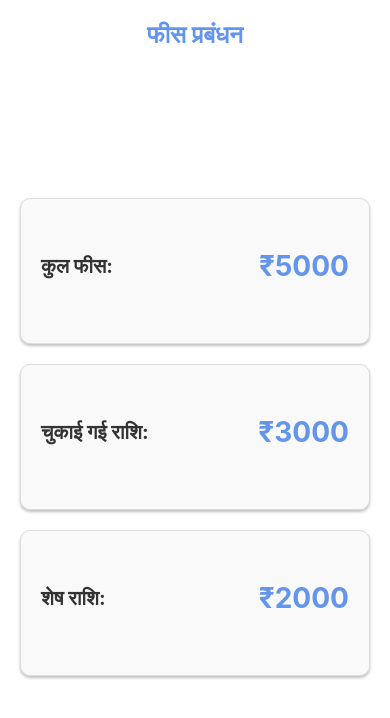
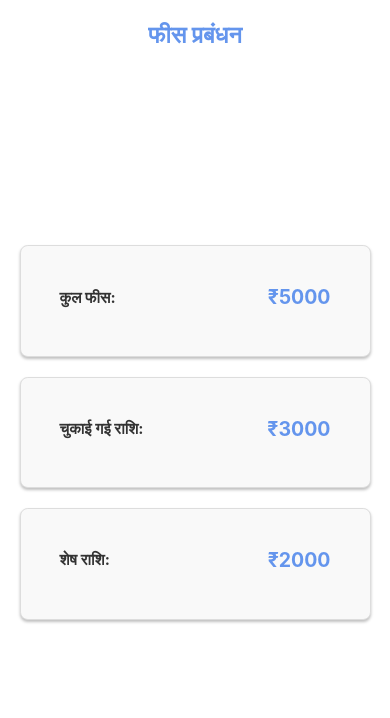
Before and after one commit to CogradDev/merabachhaapp, a React Native app: screen /fees in a window 390 px wide. Shown: the top 718 px of the page. Built offline with nearby package versions, Linux system fonts and the light colour scheme.

Commit message:
permission screen and notification with the wrapup of everything into progress report screen

```diff
--- a/screens/ComplaintsScreen.js
+++ b/screens/ComplaintsScreen.js
@@ -196,14 +196,14 @@ const ComplaintsScreen = () => {
         style={[styles.button, isRecording && styles.activeButton]}>
         {isRecording ? (
           <>
-            <Stop size={30} color="red" />
+            <Stop size={width * 0.1} color="red" />
             <Text style={styles.buttonText}>
               रिकॉर्डिंग रोकने के लिए टैप करें
             </Text>
           </>
         ) : (
           <>
-            <MicroPhoneAlt size={30} color="black" />
+            <MicroPhoneAlt size={width * 0.1} color="black" />
             <Text style={styles.buttonText}>
               आवाज रिकॉर्ड करने के लिए टैप करें
             </Text>
@@ -217,9 +217,9 @@ const ComplaintsScreen = () => {
             onPress={() => playAudio(audioPath)}
             style={styles.playButton}>
             {isPlaying ? (
-              <Pause size={30} color="black" />
+              <Pause size={width * 0.08} color="black" />
             ) : (
-              <Play size={30} color="black" />
+              <Play size={width * 0.08} color="black" />
             )}
           </TouchableOpacity>
           <View style={styles.audioControls}>
@@ -257,7 +257,7 @@ const styles = StyleSheet.create({
     padding: 20,
   },
   heading: {
-    fontSize: 24,
+    fontSize: width * 0.05,
     fontWeight: 'bold',
     marginBottom: 20,
   },
@@ -269,17 +269,17 @@ const styles = StyleSheet.create({
     marginBottom: 10,
   },
   subHeading: {
-    fontSize: 18,
+    fontSize: width * 0.04,
     fontWeight: 'bold',
     color: '#333333',
   },
   button: {
-    marginVertical: 140,
-    padding: 40,
+    marginVertical: width * 0.2,
+    padding: width * 0.08,
     backgroundColor: '#F0F0F0',
     borderRadius: 100,
-    height: 180,
-    width: 180,
+    height: width * 0.45,
+    width: width * 0.45,
     alignItems: 'center',
   },
   activeButton: {
@@ -287,11 +287,11 @@ const styles = StyleSheet.create({
   },
 
   buttonText: {
-    fontSize: 16,
+    fontSize: width * 0.04,
     fontWeight: 'bold',
-    marginTop: 50,
+    marginTop: width * 0.13,
     textAlign: 'center',
-    width: 140,
+    width: width * 0.35,
   },
 
   playbackContainer: {
@@ -305,54 +305,54 @@ const styles = StyleSheet.create({
     justifyContent: 'space-evenly',
     alignItems: 'center',
     width: '100%',
-    marginVertical: 20,
+    marginVertical: width * 0.05,
   },
   controlText: {
-    fontSize: 18,
+    fontSize: width * 0.036,
     fontWeight: 'bold',
     color: '#FFFFFF',
-    paddingHorizontal: 20,
-    paddingVertical: 12,
+    paddingHorizontal: width * 0.05,
+    paddingVertical: width * 0.03,
     borderRadius: 10,
     backgroundColor: '#007AFF',
   },
   playButton: {
-    marginVertical: 10,
-    padding: 15,
+    marginVertical: width * 0.03,
+    padding: width * 0.06,
     backgroundColor: '#F0F0F0',
-    borderRadius: 50,
-    height: 80,
-    width: 80,
+    borderRadius: width * 0.1,
+    height: width * 0.16,
+    width: width * 0.16,
   },
   recordingItem: {
     flexDirection: 'row',
     justifyContent: 'space-between',
     alignItems: 'center',
-    paddingVertical: 12,
-    paddingHorizontal: 20,
+    paddingVertical: width * 0.036,
+    paddingHorizontal: width * 0.1,
     borderBottomWidth: 1,
     borderBottomColor: '#CCCCCC',
     width: '100%',
   },
   recordingName: {
-    fontSize: 16,
+    fontSize: width * 0.028,
     fontWeight: 'bold',
     color: '#333333',
   },
   recordingDate: {
-    fontSize: 14,
+    fontSize: width * 0.024,
     color: '#666666',
   },
   recordingStatus: {
-    fontSize: 14,
+    fontSize: width * 0.024,
     color: '#FF5733',
     fontWeight: 'bold',
   },
   submittedFileName: {
-    fontSize: 18,
+    fontSize: width * 0.036,
     fontWeight: 'bold',
     color: '#333333',
-    marginTop: 20,
+    marginTop: width * 0.05,
   },
 });
 
--- a/screens/FeesManagementScreen.js
+++ b/screens/FeesManagementScreen.js
@@ -1,5 +1,7 @@
 import React from 'react';
-import { View, Text, Button, StyleSheet } from 'react-native';
+import { View, Text, Button, StyleSheet, Dimensions } from 'react-native';
+
+const { width } = Dimensions.get('window');
 
 const FeesManagementScreen = () => {
   const totalFees = 5000;
@@ -7,35 +9,33 @@ const FeesManagementScreen = () => {
   const remainingBalance = totalFees - paidAmount;
 
   const handlePayment = () => {
-    // Hypothetical payment function, can be replaced with actual payment logic
     console.log('Payment successful!');
   };
 
   return (
     <View style={styles.container}>
-      <Text style={[styles.heading, { color: '#6495ed' }]}>फीस प्रबंधन</Text>
+      <Text style={[styles.heading, { color: '#6495ed', fontSize: width * 0.06 }]}>फीस प्रबंधन</Text>
 
       <View style={styles.content}>
         <View style={styles.box}>
           <View style={styles.infoBox}>
-            <Text style={styles.infoLabel}>कुल फीस:</Text>
-            <Text style={styles.infoValue}>₹{totalFees}</Text>
+            <Text style={[styles.infoLabel, { fontSize: width * 0.04 }]}>कुल फीस:</Text>
+            <Text style={[styles.infoValue, { fontSize: width * 0.05 }]}>₹{totalFees}</Text>
           </View>
         </View>
         <View style={styles.box}>
           <View style={styles.infoBox}>
-            <Text style={styles.infoLabel}>चुकाई गई राशि:</Text>
-            <Text style={styles.infoValue}>₹{paidAmount}</Text>
+            <Text style={[styles.infoLabel, { fontSize: width * 0.04 }]}>चुकाई गई राशि:</Text>
+            <Text style={[styles.infoValue, { fontSize: width * 0.05 }]}>₹{paidAmount}</Text>
           </View>
         </View>
         <View style={styles.box}>
           <View style={styles.infoBox}>
-            <Text style={styles.infoLabel}>शेष राशि:</Text>
-            <Text style={styles.infoValue}>₹{remainingBalance}</Text>
+            <Text style={[styles.infoLabel, { fontSize: width * 0.04 }]}>शेष राशि:</Text>
+            <Text style={[styles.infoValue, { fontSize: width * 0.05 }]}>₹{remainingBalance}</Text>
           </View>
         </View>
       </View>
-      {/* <Button title="Make Payment" onPress={handlePayment} color="#009688" /> */}
     </View>
   );
 };
@@ -44,59 +44,44 @@ const styles = StyleSheet.create({
   container: {
     flex: 1,
     backgroundColor: '#fff',
-    paddingHorizontal: 20,
-    padding: 20, // Add padding top for the header
+    paddingHorizontal: width * 0.05,
+    paddingVertical: width * 0.05,
   },
   heading: {
-    fontSize: 24,
     fontWeight: 'bold',
-    marginBottom: 20,
+    marginBottom: width * 0.03,
     textAlign: 'center',
   },
-  title: {
-    fontSize: 28,
-    fontWeight: 'bold',
-    color: '#333',
-  },
   content: {
-    flex: 1, // Take remaining space after header and button
-    justifyContent: 'center', // Center content vertically
+    flex: 1,
+    justifyContent: 'center',
   },
   box: {
     backgroundColor: '#f9f9f9',
     borderWidth: 1,
     borderColor: '#ddd',
-    borderRadius: 10,
-    padding: 20,
-    marginBottom: 20,
-    paddingVertical :50,
-    elevation: 3, // Add elevation for shadow effect (Android)
-    shadowColor: '#000', // Shadow color (iOS)
-    shadowOffset: { width: 0, height: 2 }, // Shadow offset (iOS)
-    shadowOpacity: 0.25, // Shadow opacity (iOS)
-    shadowRadius: 3, // Shadow radius (iOS)
+    borderRadius: width * 0.02,
+    padding: width * 0.1,
+    marginBottom: width * 0.05,
+    elevation: 3,
+    shadowColor: '#000',
+    shadowOffset: { width: 0, height: 2 },
+    shadowOpacity: 0.25,
+    shadowRadius: 3,
   },
   infoBox: {
     flexDirection: 'row',
     justifyContent: 'space-between',
     alignItems: 'center',
-    marginBottom: 10,
+    marginBottom: width * 0.02,
   },
   infoLabel: {
-    fontSize: 20,
+    fontWeight: 'bold',
     color: '#333',
-    fontWeight : "bold",
   },
   infoValue: {
-    fontSize: 28,
     fontWeight: 'bold',
     color: '#6495ed',
-  },
-  button: {
-    backgroundColor: '#009688',
-    paddingHorizontal: 20,
-    paddingVertical: 10,
-    borderRadius: 5,
   },
 });
 
--- a/screens/LoginScreen.js
+++ b/screens/LoginScreen.js
@@ -1,41 +1,35 @@
 import React, { useState } from 'react';
-import { View, Text, TextInput, TouchableOpacity, StyleSheet, Image } from 'react-native';
+import { View, Text, TextInput, TouchableOpacity, StyleSheet, Image, Dimensions } from 'react-native';
 import { check, PERMISSIONS, RESULTS } from 'react-native-permissions';
+
+const { width, height } = Dimensions.get('window');
 
 const LoginScreen = ({ navigation }) => {
   const [phoneNumber, setPhoneNumber] = useState('');
 
-
   const handleLogin = async () => {
-    // Check if permissions are granted
     const audioPermission = await check(PERMISSIONS.ANDROID.RECORD_AUDIO);
 
-    // Here you can add logic to verify the phone number and navigate to the child's information screen
     if (phoneNumber.trim() === '') {
       alert('Please enter a valid phone number.');
       return;
     }
 
-    if (
-            audioPermission !== RESULTS.GRANTED
-    ) {
-      // Permissions not granted, navigate to PermissionScreen
+    if (audioPermission !== RESULTS.GRANTED) {
       navigation.navigate('PermissionScreen');
     } else {
-      // Permissions granted, navigate to MainApp
       navigation.navigate('progress');
     }
   };
+
   return (
     <View style={styles.container}>
-      {/* Company logo image */}
       <Image
-        source={require('../src/image/cogradLogo.png')} // Replace '../path/to/your/company_logo.png' with the actual path to your company logo image
+        source={require('../src/image/cogradLogo.png')}
         style={styles.logo}
       />
-      {/* Added image */}
       <Image
-        source={require('../src/image/MobileLogin.png')} // Replace '../path/to/your/image.jpg' with the actual path to your image
+        source={require('../src/image/MobileLogin.png')}
         style={styles.image}
       />
       <TextInput
@@ -57,43 +51,42 @@ const styles = StyleSheet.create({
     flex: 1,
     justifyContent: 'center',
     alignItems: 'center',
-    paddingHorizontal: 20,
-    backgroundColor: '#fff', // Added background color
+    ackgroundColor: '#fff',
   },
   logo: {
     position: 'absolute',
-    top: 20, // Adjust the top position as needed
-    left: 20, // Adjust the left position as needed
-    width: 140, // Adjust the width as needed
-    height: 80, // Adjust the height as needed
+    top: height * 0.02,
+    left: width * 0.05,
+    width: width * 0.31,
+    height: height * 0.12,
   },
   input: {
-    width: '80%',
+    width: width * 0.8,
     borderWidth: 2,
-    borderColor: '#6495ed', // Changed border color to a lighter color
+    borderColor: '#6495ed',
     borderRadius: 10,
-    padding: 15,
-    marginBottom: 20,
-    fontSize: 18,
-    color: '#333', // Changed text color to a darker color
-    backgroundColor: '#f0f0f0', // Added background color for input
+    padding: height * 0.02,
+    marginBottom: height * 0.03,
+    fontSize: width * 0.04,
+    color: '#333',
+    backgroundColor: '#f0f0f0',
   },
   button: {
-    backgroundColor: '#6495ed', // Added background color for the button
-    padding: 15,
+    backgroundColor: '#6495ed',
+    padding: height * 0.02,
     borderRadius: 10,
-    width: '80%',
+    width: width * 0.8,
   },
   buttonText: {
-    color: '#fff', // Changed text color of the button text to white
-    fontSize: 18,
+    color: '#fff',
+    fontSize: width * 0.04,
     fontWeight: 'bold',
     textAlign: 'center',
   },
   image: {
-    width: 500, // Adjust the width as needed
-    height: 500, // Adjust the height as needed
-    marginBottom: 40, // Increased margin for better spacing
+    width: width,
+    height: width,
+    marginTop :height * 0.2,
   },
 });
 
--- a/screens/NotificationScreen.js
+++ b/screens/NotificationScreen.js
@@ -1,9 +1,9 @@
-// NotificationScreen.js
 import React, { useState } from 'react';
-import { View, Text, StyleSheet, FlatList, TouchableOpacity } from 'react-native';
+import { View, Text, StyleSheet, FlatList, TouchableOpacity, Dimensions } from 'react-native';
+
+const { width } = Dimensions.get('window');
 
 const NotificationScreen = () => {
-  // Sample notifications data
   const [notifications, setNotifications] = useState([
     { id: 1, title: 'शिक्षक से नया संदेश', message: 'आपके शिक्षक से एक नया संदेश मिला है।', read: false },
     { id: 2, title: 'असाइनमेंट रिमाइंडर', message: 'रिमाइंडर: अपना विज्ञान प्रोजेक्ट शुक्रवार तक सबमिट करें।', read: true },
@@ -24,14 +24,14 @@ const NotificationScreen = () => {
     <TouchableOpacity
       style={[styles.notificationItem, item.read ? styles.readNotification : styles.unreadNotification]}
       onPress={() => markAsRead(item.id)}>
-      <Text style={styles.notificationTitle}>{item.title}</Text>
-      <Text style={styles.notificationMessage}>{item.message}</Text>
+      <Text style={[styles.notificationTitle, { fontSize: width * 0.04 }]}>{item.title}</Text>
+      <Text style={[styles.notificationMessage, { fontSize: width * 0.035 }]}>{item.message}</Text>
     </TouchableOpacity>
   );
 
   return (
     <View style={styles.container}>
-      <Text style={[styles.title, { color: '#6495ed' }]}>सूचनाएं</Text>
+      <Text style={[styles.title, { color: '#6495ed', fontSize: width * 0.06 }]}>सूचनाएं</Text>
       <FlatList
         data={notifications}
         renderItem={renderNotificationItem}
@@ -45,21 +45,19 @@ const styles = StyleSheet.create({
   container: {
     flex: 1,
     backgroundColor: '#f8f8f8',
-    paddingHorizontal: 20,
-    paddingTop: 20,
+    paddingHorizontal: width * 0.04,
+    paddingTop: width * 0.05,
   },
   title: {
-    fontSize: 24,
     fontWeight: 'bold',
-    marginBottom: 20,
+    marginBottom: width * 0.05,
     textAlign: 'center',
-    // Color set dynamically in the component
   },
   notificationItem: {
     backgroundColor: '#fff',
-    borderRadius: 10,
-    marginBottom: 15,
-    padding: 15,
+    borderRadius: width * 0.05,
+    marginBottom: width * 0.03,
+    padding: width * 0.06,
     elevation: 3,
     shadowColor: '#000',
     shadowOffset: { width: 0, height: 2 },
@@ -73,13 +71,11 @@ const styles = StyleSheet.create({
     backgroundColor: '#fff', // Read notification color
   },
   notificationTitle: {
-    fontSize: 18,
     fontWeight: 'bold',
-    marginBottom: 5,
     color: '#333',
+    marginBottom: width * 0.015,
   },
   notificationMessage: {
-    fontSize: 16,
     color: '#555',
   },
 });
--- a/screens/PermissionScreen.js
+++ b/screens/PermissionScreen.js
@@ -1,5 +1,7 @@
 import React, { useState } from 'react';
-import { View, Text, TouchableOpacity, StyleSheet, PermissionsAndroid } from 'react-native';
+import { View, Text, TouchableOpacity, StyleSheet, PermissionsAndroid, Dimensions } from 'react-native';
+
+const { width } = Dimensions.get('window');
 
 const PermissionScreen = ({ navigation }) => {
   const [permissionsStatus, setPermissionsStatus] = useState({});
@@ -39,7 +41,7 @@ const PermissionScreen = ({ navigation }) => {
           <Text style={styles.cell}>माइक्रोफ़ोन</Text>
         </View>
         <View style={styles.row}>
-          <Text style={styles.cell}>अधिसूचनाएं</Text>
+          <Text style={styles.cell}>नोटिफिकेशन</Text>
         </View>
         {/* Add more permissions here following the same format */}
         {/* <View style={styles.row}>
@@ -58,17 +60,17 @@ const styles = StyleSheet.create({
     flex: 1,
     justifyContent: 'center',
     alignItems: 'center',
-    paddingHorizontal: 20,
+    paddingHorizontal: width * 0.05,
     backgroundColor: '#fff',
   },
   title: {
-    fontSize: 24,
+    fontSize: width * 0.06,
     fontWeight: 'bold',
-    marginBottom: 20,
+    marginBottom: width * 0.05,
   },
   subtitle: {
-    fontSize: 18,
-    marginBottom: 20,
+    fontSize: width * 0.04,
+    marginBottom: width * 0.05,
     textAlign: 'center',
   },
   table: {
@@ -78,25 +80,25 @@ const styles = StyleSheet.create({
     flexDirection: 'row',
     justifyContent: 'space-between',
     alignItems: 'center',
-    paddingVertical: 10,
+    paddingVertical: width * 0.03,
     borderBottomWidth: 1,
     borderBottomColor: '#ddd',
   },
   cell: {
     flex: 1,
-    fontSize: 16,
+    fontSize: width * 0.035,
     fontWeight: 'bold',
   },
   button: {
     backgroundColor: '#6495ed',
-    paddingVertical: 12,
-    paddingHorizontal: 25,
-    borderRadius: 5,
-    marginTop: 20,
+    paddingVertical: width * 0.04,
+    paddingHorizontal: width * 0.08,
+    borderRadius: width * 0.02,
+    marginTop: width * 0.1,
   },
   buttonText: {
     color: '#fff',
-    fontSize: 16,
+    fontSize: width * 0.04,
     fontWeight: 'bold',
   },
 });
--- a/screens/ProgressReportScreen.js
+++ b/screens/ProgressReportScreen.js
@@ -6,35 +6,31 @@ import {
   ScrollView,
   TouchableOpacity,
   Image,
+  Dimensions,
 } from 'react-native';
 import Bell from '../src/svg/Bell';
 
-const ProgressReportScreen = ({navigation}) => {
-  // Sample data for the child's information
+const { width } = Dimensions.get('window');
+
+const ProgressReportScreen = ({ navigation }) => {
   const childInfo = {
     name: 'आर्या कुमार',
     grade: '6',
     section: 'A',
     rollNumber: '101',
-    attendance: '80%', // Example attendance value
+    attendance: '80%',
   };
 
   const subjects = [
-    {name: 'गणित', grade: 'A', feedback: 'अवधारणाओं की अच्छी समझ.'},
-    {name: 'विज्ञान', grade: 'B', feedback: 'प्रयोगों में सुधार की जरूरत है.'},
-    {name: 'इतिहास', grade: 'A+', feedback: 'क्विज़ में उत्कृष्ट प्रदर्शन.'},
-    {
-      name: 'अंग्रेज़ी',
-      grade: 'B-',
-      feedback: 'व्याकरण और शब्दावली पर ध्यान दें.',
-    },
-    {name: 'कला', grade: 'A', feedback: 'रचनात्मक और अभिव्यंजक कलाकृति.'},
-    // Add more subjects as needed
+    { name: 'गणित', grade: 'A', feedback: 'अवधारणाओं की अच्छी समझ.' },
+    { name: 'विज्ञान', grade: 'B', feedback: 'प्रयोगों में सुधार की जरूरत है.' },
+    { name: 'इतिहास', grade: 'A+', feedback: 'क्विज़ में उत्कृष्ट प्रदर्शन.' },
+    { name: 'अंग्रेज़ी', grade: 'B-', feedback: 'व्याकरण और शब्दावली पर ध्यान दें.' },
+    { name: 'कला', grade: 'A', feedback: 'रचनात्मक और अभिव्यंजक कलाकृति.' },
   ];
 
   const handleSubjectPress = subject => {
-    // Navigate to detailed progress screen for the selected subject
-    navigation.navigate('SubjectDetails', {subject});
+    navigation.navigate('SubjectDetails', { subject });
   };
 
   const goToFeesScreen = () => {
@@ -46,27 +42,22 @@ const ProgressReportScreen = ({navigation}) => {
   };
 
   const handleNotificationPress = () => {
-    navigation.navigate('Notification'); // Navigate to the NotificationScreen
+    navigation.navigate('Notification');
   };
 
   return (
     <ScrollView style={styles.container}>
       <View style={styles.headerContainer}>
-        {/* Company Logo */}
         <Image
           source={require('../src/image/cogradLogo.png')}
           style={styles.logo}
         />
-
         <Text style={[styles.title, { color: '#6495ed' }]}>प्रगति रिपोर्ट</Text>
-
-      {/* Notification Bell Icon */}
         <TouchableOpacity
           style={styles.notificationIcon}
           onPress={handleNotificationPress}>
-        <Bell size={25} color="#333" />
+          <Bell size={width * 0.05} color="#333" />
         </TouchableOpacity>
-
       </View>
       <View style={styles.childInfoContainer}>
         <Text style={styles.childInfo}>नाम: {childInfo.name}</Text>
@@ -76,8 +67,6 @@ const ProgressReportScreen = ({navigation}) => {
         <Text style={styles.childInfo}>रोल नंबर: {childInfo.rollNumber}</Text>
         <Text style={styles.childInfo}>उपस्थिति: {childInfo.attendance}</Text>
       </View>
-
-      {/* Boxes for Fees and Complaint screens */}
       <View style={styles.boxContainer}>
         <TouchableOpacity
           style={[styles.box, styles.complaintBox]}
@@ -91,7 +80,6 @@ const ProgressReportScreen = ({navigation}) => {
         </TouchableOpacity>
       </View>
       <Text style={styles.sectionTitle}>विषयों में प्रगति:</Text>
-
       <View style={styles.table}>
         <View style={styles.tableRow}>
           <Text style={[styles.tableCell, styles.headerText]}>विषय</Text>
@@ -116,70 +104,69 @@ const ProgressReportScreen = ({navigation}) => {
 const styles = StyleSheet.create({
   container: {
     flex: 1,
-    paddingHorizontal: 20,
-    paddingTop : 10,
+    paddingHorizontal: width * 0.05,
+    paddingTop: width * 0.01,
   },
-  headerContainer :{
-    flexDirection : "row",
-    width : "100%",
-    justifyContent : "space-between",
-    alignItems : "center",
+  headerContainer: {
+    flexDirection: 'row',
+    width: '100%',
+    justifyContent: 'space-between',
+    alignItems: 'center',
   },
   title: {
-    fontSize: 24,
+    fontSize: width * 0.06,
     fontWeight: 'bold',
-    marginBottom: 20,
+    marginBottom: width * 0.05,
     textAlign: 'center',
-    marginLeft: -30,
+    marginLeft: -width * 0.2,
   },
   logo: {
-    width: 100,
-    height: 50,
+    width: width * 0.25,
+    height: width * 0.2,
   },
   notificationIcon: {
-    height : 22,
-    width : 22,
-    marginBottom : 10,
+    height: width * 0.06,
+    width: width * 0.06,
+    marginBottom: width * 0.05,
   },
-
   childInfoContainer: {
-    marginBottom: 15,
-    padding: 15,
+    marginBottom: width * 0.02,
+    padding: width * 0.035,
     backgroundColor: '#ffffff',
-    borderRadius: 10,
+    borderRadius: width * 0.02,
     elevation: 3,
   },
   childInfo: {
-    fontSize: 18,
-    marginBottom: 5,
+    fontSize: width * 0.04,
+    marginBottom: width * 0.01,
     color: '#333333',
   },
-  sectionTitle:{
-    fontSize : 20,
-    fontWeight : "bold",
-    marginBottom : 10,
+  sectionTitle: {
+    fontSize: width * 0.05,
+    fontWeight: 'bold',
+    marginBottom: width * 0.02,
   },
   table: {
     borderWidth: 1,
     borderColor: '#cccccc',
-    borderRadius: 10,
+    borderRadius: width * 0.02,
     overflow: 'hidden',
     backgroundColor: '#fff',
-    marginBottom: 20,
+    marginBottom: width * 0.04,
   },
   tableRow: {
     flexDirection: 'row',
     borderBottomWidth: 1,
     borderBottomColor: '#cccccc',
-    paddingVertical: 12,
+    paddingVertical: width * 0.025,
   },
   tableCell: {
     flex: 1,
     textAlign: 'center',
-    paddingVertical: 8,
-    paddingHorizontal: 10,
+    paddingVertical: width * 0.02,
+    paddingHorizontal: width * 0.03,
     color: '#333333',
-    fontSize: 16,
+    fontSize: width * 0.04,
   },
   headerText: {
     fontWeight: 'bold',
@@ -189,13 +176,13 @@ const styles = StyleSheet.create({
   boxContainer: {
     flexDirection: 'row',
     justifyContent: 'space-between',
-    marginTop: 20,
-    marginBottom : 20,
+    marginTop: width * 0.04,
+    marginBottom: width * 0.04,
   },
   box: {
     width: '48%',
-    height: 120,
-    borderRadius: 10,
+    height: width * 0.2,
+    borderRadius: width * 0.02,
     justifyContent: 'center',
     alignItems: 'center',
     elevation: 3,
@@ -207,7 +194,7 @@ const styles = StyleSheet.create({
     backgroundColor: '#ff6347',
   },
   boxText: {
-    fontSize: 20,
+    fontSize: width * 0.05,
     fontWeight: 'bold',
     color: '#fff',
   },
--- a/screens/WelcomeScreen.js
+++ b/screens/WelcomeScreen.js
@@ -1,17 +1,17 @@
 import React from 'react';
-import { View, Text, StyleSheet, Image, TouchableOpacity } from 'react-native';
+import { View, Text, StyleSheet, Image, TouchableOpacity, Dimensions } from 'react-native';
+
+const { width, height } = Dimensions.get('window');
 
 const WelcomeScreen = ({ navigation }) => {
   const handleGetStarted = () => {
-    // Navigate to the next screen (e.g., login or home screen)
-    navigation.navigate('LoginScreen'); // Change 'LoginScreen' to your actual screen name
+    navigation.navigate('LoginScreen');
   };
 
   return (
     <View style={styles.container}>
-      {/* Company logo image */}
       <Image
-        source={require('../src/image/cogradLogo.png')} // Replace '../path/to/your/company_logo.png' with the actual path to your company logo image
+        source={require('../src/image/cogradLogo.png')}
         style={styles.logo}
       />
       <View style={styles.textContainer}>
@@ -19,14 +19,12 @@ const WelcomeScreen = ({ navigation }) => {
           <Text style={styles.title}>मेरा बच्चा</Text>
           <Text style={styles.subtitle}>आपका स्वागत है!</Text>
         </View>
-        {/* Custom styled button */}
         <TouchableOpacity style={styles.button} onPress={handleGetStarted}>
           <Text style={styles.buttonText}>आरंभ करें</Text>
         </TouchableOpacity>
       </View>
-      {/* Image added */}
       <Image
-        source={require('../src/image/Parents.png')} // Replace '../path/to/your/image.jpg' with the actual path to your image
+        source={require('../src/image/Parents.png')}
         style={styles.image}
       />
     </View>
@@ -39,45 +37,45 @@ const styles = StyleSheet.create({
     alignItems: 'center',
     justifyContent: 'flex-end',
     backgroundColor: '#fff',
-    marginBottom: -20,
+    paddingBottom: height * 0.002,
   },
   logo: {
     position: 'absolute',
-    top: 20, // Adjust the top position as needed
-    left: 20, // Adjust the left position as needed
-    width: 140, // Adjust the width as needed
-    height: 80, // Adjust the height as needed
+    top: height * 0.02,
+    left: width * 0.05,
+    width: width * 0.31,
+    height: height * 0.118,
   },
   textContainer: {
     alignItems: 'center',
   },
   title: {
-    fontSize: 28,
+    fontSize: width * 0.08,
     fontWeight: 'bold',
-    marginBottom: 20,
+    marginBottom: height * 0.03,
     color: '#333',
     textAlign: 'center',
   },
   subtitle: {
-    fontSize: 20,
-    marginBottom: 140,
+    fontSize: width * 0.06,
+    marginBottom: height * 0.2,
     color: '#333',
     textAlign: 'center',
   },
   image: {
-    width: 500,
-    height: 500,
+    width: width ,
+    height: width * 0.9,
   },
   button: {
     backgroundColor: '#6495ed',
-    paddingVertical: 12,
-    paddingHorizontal: 25,
+    paddingVertical: height * 0.01,
+    paddingHorizontal: width * 0.06,
     borderRadius: 5,
-    marginBottom: 20,
+    marginBottom: height * 0.03,
   },
   buttonText: {
     color: '#fff',
-    fontSize: 18,
+    fontSize: width * 0.05,
     textAlign: 'center',
   },
 });
```
Also changed, not shown: 22 other files (tests, documents, lock files or other folders). Lines whose indentation alone changed are shown as unchanged.
